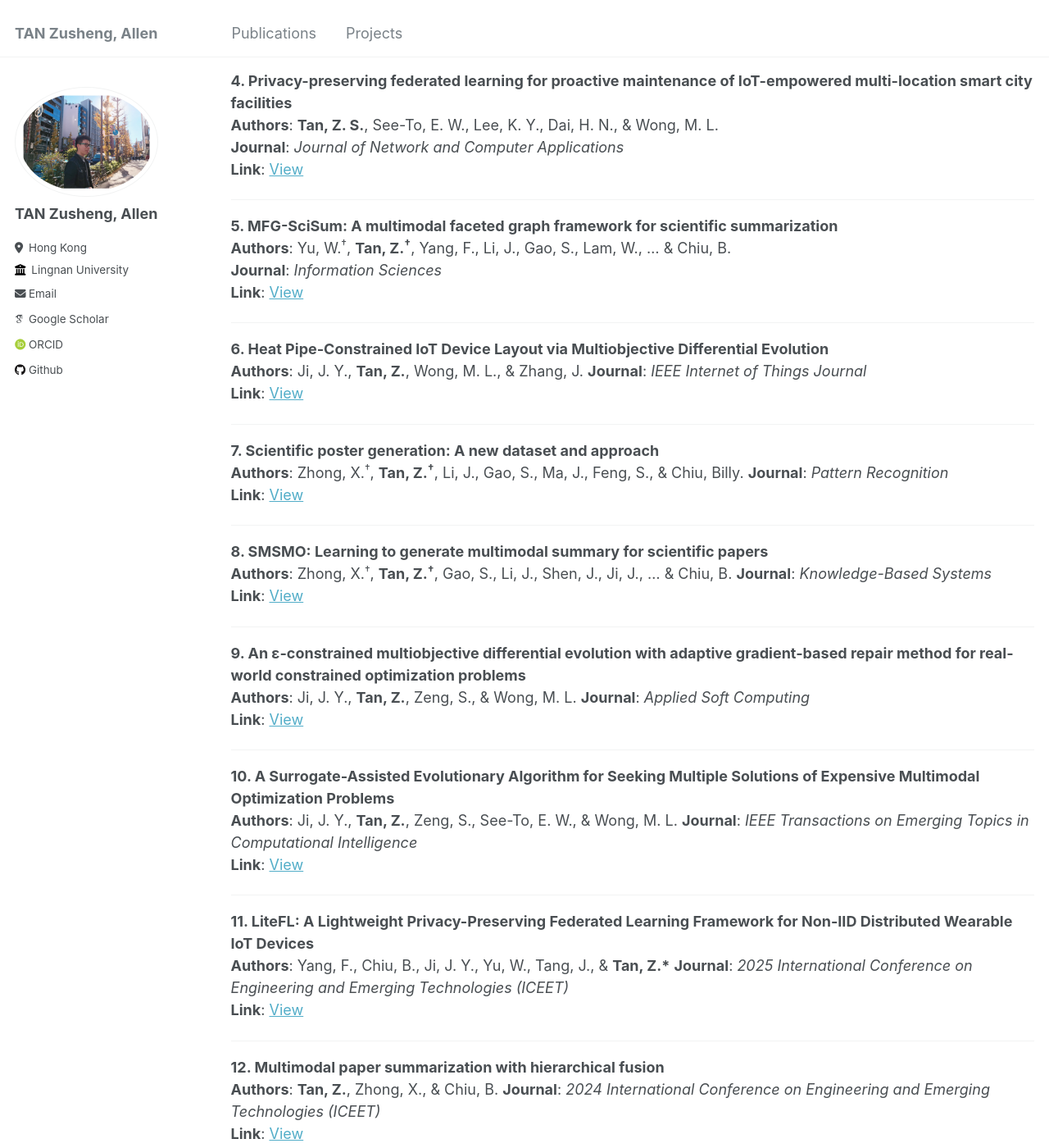
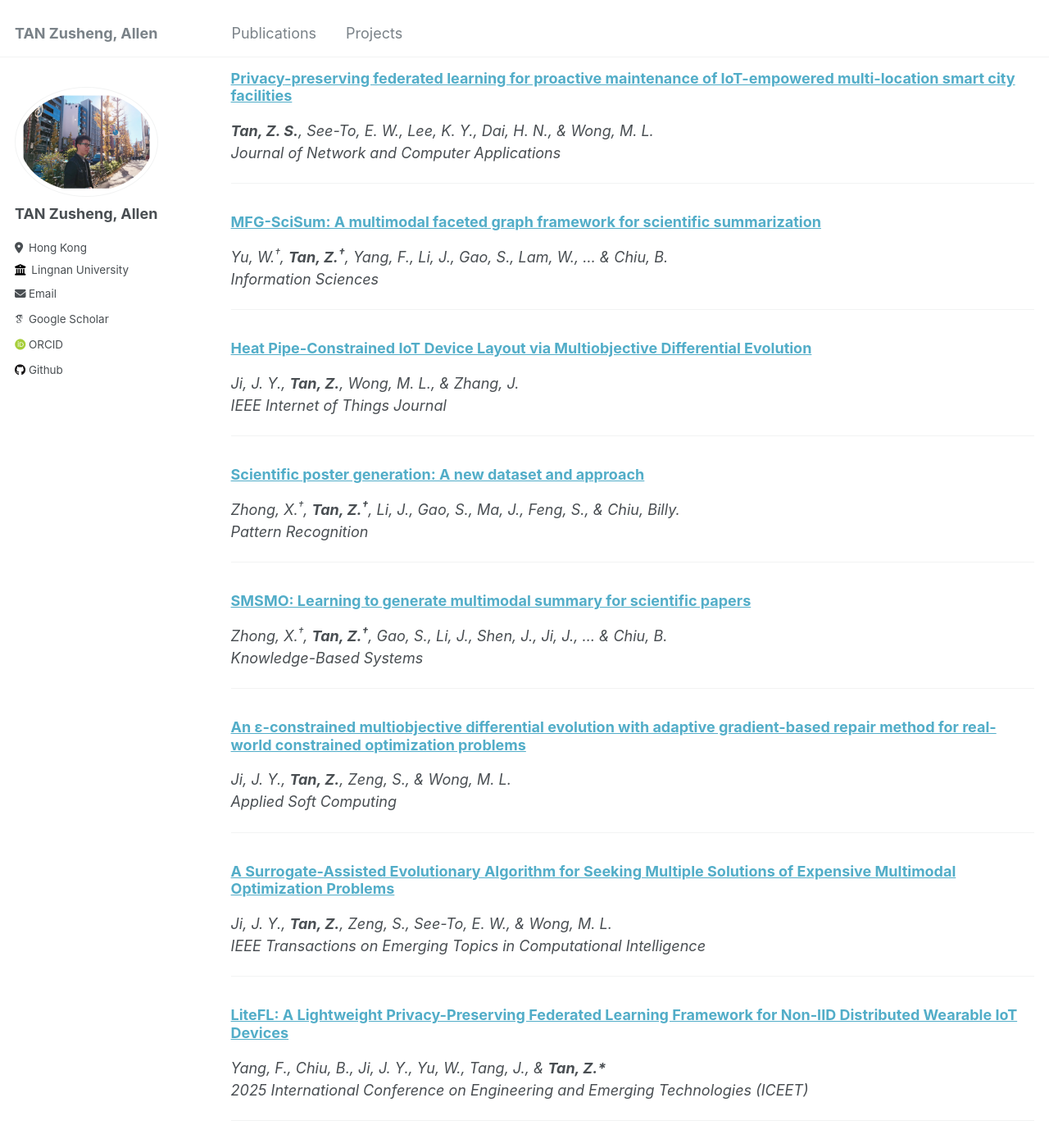
Before and after one commit to allent4n/allent4n.github.io, a Jekyll site: the page built from _pages/publications.md, in a window 1280 px wide and 1400 px high, scrolled down 569 px. Shown: the whole window at 82% size. Built offline with Jekyll 4.4.1, drawn with Linux system fonts in a browser that asks for light colours; some web fonts are replaced; some of the changed text lies outside the part shown.

Commit message:
Update publications.md

```diff
--- a/_pages/publications.md
+++ b/_pages/publications.md
@@ -5,99 +5,85 @@ permalink: /publications/
 author_profile: true
 ---
 
-Localize-then-summarize: Enhancing scientific multimodal summarization with facet-aware cross-modal memory
-
-**Tan, Z.**, Ji, J. Y., Yu, W., Ng, N. F., Yang, F., Tang, J., ... & Chiu, B.
+### [Localize-then-summarize: Enhancing scientific multimodal summarization with facet-aware cross-modal memory](https://www.sciencedirect.com/science/article/pii/S030645732600378X)
+***Tan, Z.,**, Ji, J. Y., Yu, W., Ng, N. F., Yang, F., Tang, J., ... & Chiu, B*
 *Information Processing & Management*
-[View](https://www.sciencedirect.com/science/article/pii/S030645732600378X)
 
 ---
 
-**2. Surrogate-Assisted Evolutionary Algorithm for Expensive Optimization with Equality and Inequality Constraints**
-**Authors**: Ji, J. Y., Chiu, B., **Tan, Z.**\*, Niu, B., Liang, L., & Kwong, S
-**Journal**: *IEEE Transactions on Evolutionary Computation*
-**Link**: [View](https://ieeexplore.ieee.org/document/11208642)
+### [Surrogate-Assisted Evolutionary Algorithm for Expensive Optimization with Equality and Inequality Constraints](https://ieeexplore.ieee.org/document/11208642)
+*Ji, J. Y., Chiu, B., **Tan, Z.**\*, Niu, B., Liang, L., & Kwong, S.*
+*IEEE Transactions on Evolutionary Computation*
 
 ---
 
-**3. Enhancing large language models for scientific multimodal summarization with multimodal output**
-**Authors**: **Tan, Z.**, Zhong, X., Ji, J. Y., Jiang, W., & Chiu, B.
-**Journal**: *COLING-2025*
-**Link**: [View](https://aclanthology.org/2025.coling-industry.22/)
+### [Enhancing large language models for scientific multimodal summarization with multimodal output](https://aclanthology.org/2025.coling-industry.22/)
+***Tan, Z.**, Zhong, X., Ji, J. Y., Jiang, W., & Chiu, B.*
+*COLING-2025*
 
 ---
 
-**4. Privacy-preserving federated learning for proactive maintenance of IoT-empowered multi-location smart city facilities**
-**Authors**: **Tan, Z. S.**, See-To, E. W., Lee, K. Y., Dai, H. N., & Wong, M. L.
-**Journal**: *Journal of Network and Computer Applications*
-**Link**: [View](https://www.sciencedirect.com/science/article/abs/pii/S1084804524001735?via%3Dihub)
+### [Privacy-preserving federated learning for proactive maintenance of IoT-empowered multi-location smart city facilities](https://www.sciencedirect.com/science/article/abs/pii/S1084804524001735?via%3Dihub)
+***Tan, Z. S.**, See-To, E. W., Lee, K. Y., Dai, H. N., & Wong, M. L.*
+*Journal of Network and Computer Applications*
 
 ---
 
-**5. MFG-SciSum: A multimodal faceted graph framework for scientific summarization**
-**Authors**: Yu, W.<sup>&dagger;</sup>, **Tan, Z.<sup>&dagger;</sup>**, Yang, F., Li, J., Gao, S., Lam, W., ... & Chiu, B.
-**Journal**: *Information Sciences*
-**Link**: [View](https://www.sciencedirect.com/science/article/abs/pii/S0020025525009879)
+### [MFG-SciSum: A multimodal faceted graph framework for scientific summarization](https://www.sciencedirect.com/science/article/abs/pii/S0020025525009879)
+*Yu, W.<sup>&dagger;</sup>, **Tan, Z.<sup>&dagger;</sup>**, Yang, F., Li, J., Gao, S., Lam, W., ... & Chiu, B.*
+*Information Sciences*
 
 ---
 
-**6. Heat Pipe-Constrained IoT Device Layout via Multiobjective Differential Evolution**
-**Authors**: Ji, J. Y., **Tan, Z.**, Wong, M. L., & Zhang, J.
-**Journal**: *IEEE Internet of Things Journal*
-**Link**: [View](https://ieeexplore.ieee.org/document/10753349/)
+### [Heat Pipe-Constrained IoT Device Layout via Multiobjective Differential Evolution](https://ieeexplore.ieee.org/document/10753349/)
+*Ji, J. Y., **Tan, Z.**, Wong, M. L., & Zhang, J.*
+*IEEE Internet of Things Journal*
 
 ---
 
-**7. Scientific poster generation: A new dataset and approach**
-**Authors**: Zhong, X.<sup>&dagger;</sup>, **Tan, Z.<sup>&dagger;</sup>**, Li, J., Gao, S., Ma, J., Feng, S., & Chiu, Billy.
-**Journal**: *Pattern Recognition*
-**Link**: [View](https://www.sciencedirect.com/science/article/abs/pii/S0031320325001670)
+
+### [Scientific poster generation: A new dataset and approach](https://www.sciencedirect.com/science/article/abs/pii/S0031320325001670)
+*Zhong, X.<sup>&dagger;</sup>, **Tan, Z.<sup>&dagger;</sup>**, Li, J., Gao, S., Ma, J., Feng, S., & Chiu, Billy.*
+*Pattern Recognition*
 
 ---
 
-**8. SMSMO: Learning to generate multimodal summary for scientific papers**
-**Authors**: Zhong, X.<sup>&dagger;</sup>, **Tan, Z.<sup>&dagger;</sup>**, Gao, S., Li, J., Shen, J., Ji, J., ... & Chiu, B.
-**Journal**: *Knowledge-Based Systems*
-**Link**: [View](https://www.sciencedirect.com/science/article/abs/pii/S0950705124015429)
+### [SMSMO: Learning to generate multimodal summary for scientific papers](https://www.sciencedirect.com/science/article/abs/pii/S0950705124015429)
+*Zhong, X.<sup>&dagger;</sup>, **Tan, Z.<sup>&dagger;</sup>**, Gao, S., Li, J., Shen, J., Ji, J., ... & Chiu, B.*
+*Knowledge-Based Systems*
 
 ---
 
-**9. An ɛ-constrained multiobjective differential evolution with adaptive gradient-based repair method for real-world constrained optimization problems**
-**Authors**: Ji, J. Y., **Tan, Z.**, Zeng, S., & Wong, M. L.
-**Journal**: *Applied Soft Computing*
-**Link**: [View](https://www.sciencedirect.com/science/article/abs/pii/S1568494623012206)
+### [An ɛ-constrained multiobjective differential evolution with adaptive gradient-based repair method for real-world constrained optimization problems](https://www.sciencedirect.com/science/article/abs/pii/S1568494623012206)
+*Ji, J. Y., **Tan, Z.**, Zeng, S., & Wong, M. L.*
+*Applied Soft Computing*
 
 ---
 
-**10. A Surrogate-Assisted Evolutionary Algorithm for Seeking Multiple Solutions of Expensive Multimodal Optimization Problems**
-**Authors**: Ji, J. Y., **Tan, Z.**, Zeng, S., See-To, E. W., & Wong, M. L.
-**Journal**: *IEEE Transactions on Emerging Topics in Computational Intelligence*
-**Link**: [View](https://ieeexplore.ieee.org/abstract/document/10218982)
+### [A Surrogate-Assisted Evolutionary Algorithm for Seeking Multiple Solutions of Expensive Multimodal Optimization Problems](https://ieeexplore.ieee.org/abstract/document/10218982)
+*Ji, J. Y., **Tan, Z.**, Zeng, S., See-To, E. W., & Wong, M. L.*
+*IEEE Transactions on Emerging Topics in Computational Intelligence*
 
 ---
 
-**11. LiteFL: A Lightweight Privacy-Preserving Federated Learning Framework for Non-IID Distributed Wearable IoT Devices**
-**Authors**: Yang, F., Chiu, B., Ji, J. Y., Yu, W., Tang, J., & **Tan, Z.\***
-**Journal**: *2025 International Conference on Engineering and Emerging Technologies (ICEET)*
-**Link**: [View](https://ieeexplore.ieee.org/abstract/document/11424106)
+### [LiteFL: A Lightweight Privacy-Preserving Federated Learning Framework for Non-IID Distributed Wearable IoT Devices](https://ieeexplore.ieee.org/abstract/document/11424106)
+*Yang, F., Chiu, B., Ji, J. Y., Yu, W., Tang, J., & **Tan, Z.\****
+*2025 International Conference on Engineering and Emerging Technologies (ICEET)*
 
 ---
 
-**12. Multimodal paper summarization with hierarchical fusion**
-**Authors**: **Tan, Z.**, Zhong, X., & Chiu, B.
-**Journal**: *2024 International Conference on Engineering and Emerging Technologies (ICEET)*
-**Link**: [View](https://ieeexplore.ieee.org/abstract/document/10913899)
+### [Multimodal paper summarization with hierarchical fusion](https://ieeexplore.ieee.org/abstract/document/10913899)
+***Tan, Z.**, Zhong, X., & Chiu, B.*
+*2024 International Conference on Engineering and Emerging Technologies (ICEET)*
 
 ---
 
-**13. Homophily Graph Networks for Trustworthiness Prediction on Airbnb**
-**Authors**: **Tan, Z.**, Chiu, B., See-To, E., & Liu, C.
-**Journal**: *The annual Pacific Asia Conference on Information Systems (PACIS) 2024*
-**Link**: [View](https://aisel.aisnet.org/pacis2024/track16_shareecon/track16_shareecon/4/)
+### [Homophily Graph Networks for Trustworthiness Prediction on Airbnb](https://aisel.aisnet.org/pacis2024/track16_shareecon/track16_shareecon/4/)
+***Tan, Z.**, Chiu, B., See-To, E., & Liu, C.*
+*The annual Pacific Asia Conference on Information Systems (PACIS) 2024*
 
 ---
 
-**14. Tri-Objective Differential Evolution with Gradient Information Reused for Constrained Optimization**
-**Authors**: Yang, S., **Tan, Z.**, Ji, J. Y., Xie, H., Wong, M. L., & Kwong, S.
-**Journal**: *2024 IEEE Congress on Evolutionary Computation (CEC)*
-**Link**: [View](https://ieeexplore.ieee.org/abstract/document/10611991)
+### [Tri-Objective Differential Evolution with Gradient Information Reused for Constrained Optimization](https://ieeexplore.ieee.org/abstract/document/10611991)
+*Yang, S., **Tan, Z.**, Ji, J. Y., Xie, H., Wong, M. L., & Kwong, S.*
+*2024 IEEE Congress on Evolutionary Computation (CEC)*
```
